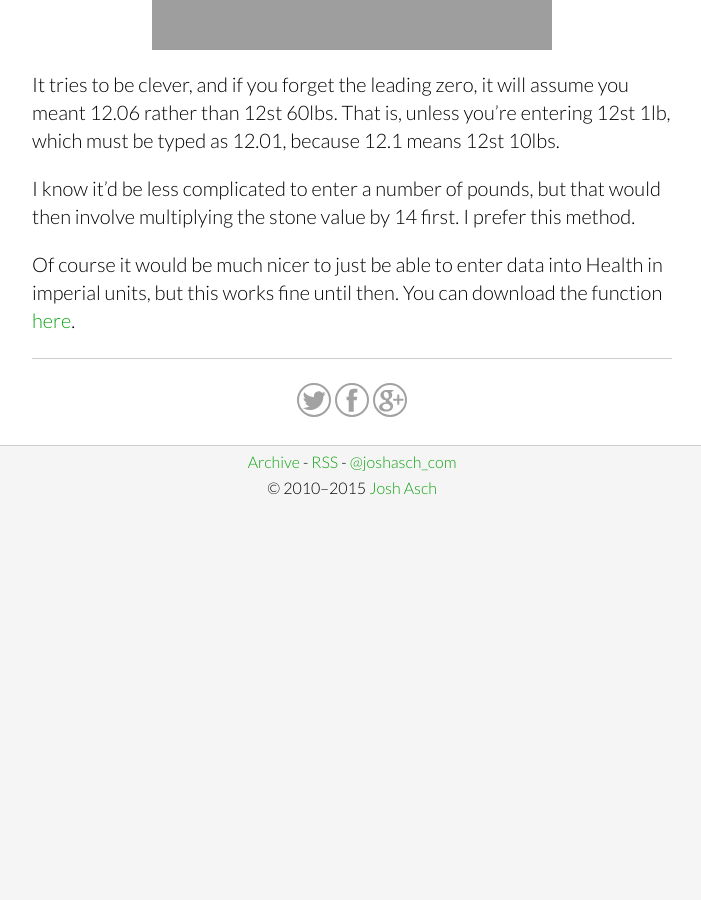
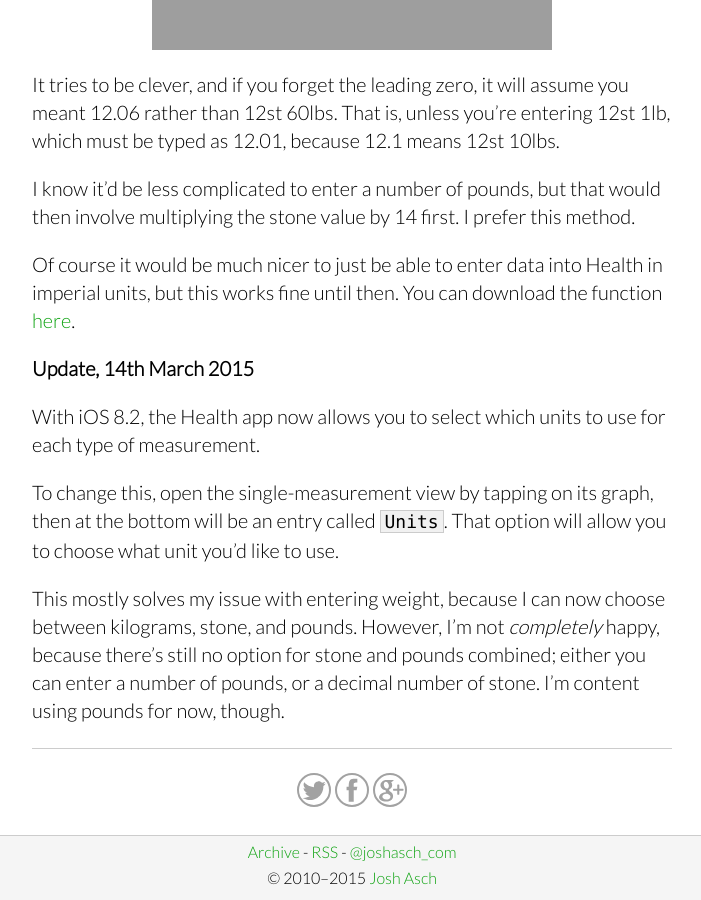
Before and after one commit to jobbogamer/jobbogamer.github.io, a Jekyll site: the page built from _posts/blog/2014-09-28-stone-and-pounds-in-pcalc.md, in a window 1280 px wide and 900 px high, scrolled down 1897 px. Shown: the whole window, without its empty margins (288-989 px from the left). Built offline with Jekyll 4.4.1, drawn with Linux system fonts in a browser that asks for light colours; Markdown is read by kramdown in place of the engine named in the settings; comment, search, counter and statistics services are not loaded; before the commit the page ends 2407 px from its top, so only the background shows below that.

Commit message:
Add note to PCalc article about new options in 8.2

```diff
--- a/_posts/blog/2014-09-28-stone-and-pounds-in-pcalc.md
+++ b/_posts/blog/2014-09-28-stone-and-pounds-in-pcalc.md
@@ -31,6 +31,13 @@
 
 Of course it would be much nicer to just be able to enter data into Health in imperial units, but this works fine until then. You can download the function [here][3].
 
+**Update, 14th March 2015**
+
+With iOS 8.2, the Health app now allows you to select which units to use for each type of measurement.
+
+To change this, open the single-measurement view by tapping on its graph, then at the bottom will be an entry called `Units`. That option will allow you to choose what unit you'd like to use.
+
+This mostly solves my issue with entering weight, because I can now choose between kilograms, stone, and pounds. However, I'm not *completely* happy, because there's still no option for stone and pounds combined; either you can enter a number of pounds, or a decimal number of stone. I'm content using pounds for now, though.
 
 [1]: https://itunes.apple.com/gb/app/pcalc-the-best-calculator/id284666222?mt=8&uo=4&at=10l7rn
 [2]: http://www.amazon.co.uk/gp/product/B00BKRQ4E8/ref=as_li_tl?ie=UTF8&camp=1634&creative=6738&creativeASIN=B00BKRQ4E8&linkCode=as2&tag=josh-asch-21&linkId=WEH5SNS47LCK6KEO
```
